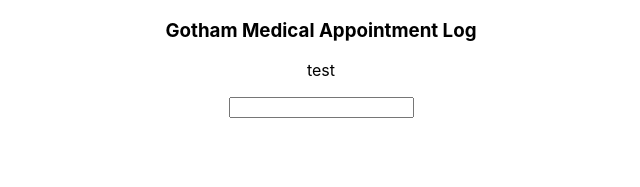
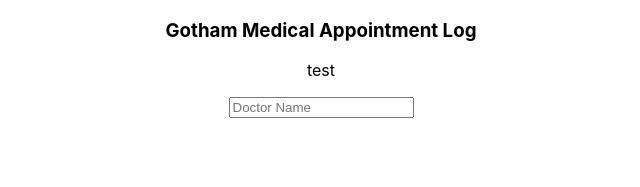
Before and after one commit to ojones311/cedar-takehome, a React (Create React App) app in the folder client/: page / in a window 1280 px wide. Shown: the top 187 px of the page, without its empty margins (319-959 px from the left). Built offline with nearby package versions, Linux system fonts and the light colour scheme.

Commit message:
start appt form

```diff
--- a/client/src/App.js
+++ b/client/src/App.js
@@ -4,12 +4,16 @@ import Dashboard from './Components/Dashboard'
 import AppointmentForm from './Components/AppointmentForm'
 import Header from './Components/Header'
 
+import {useState, useEffect} from 'react'
+
 function App() {
+
+  const [appointments, setAppointments] = useState(null)
   return (
     <div className="App">
       <Header />
       <div className='app-body'>
-        <Dashboard />
+        <Dashboard appointments={appointments}/>
         <AppointmentForm />
       </div>
     </div>
--- a/client/src/Components/AppointmentForm.jsx
+++ b/client/src/Components/AppointmentForm.jsx
@@ -4,7 +4,13 @@ const AppointmentForm = () => {
     return (
         <div className='main-form'>
             <form>
-                <input></input>
+                <input
+                    type='text'
+                    name='doctor'
+                    id='docname'
+                    placeholder='Doctor Name'
+                    value={''}
+                />
             </form>
         </div>
     )
--- a/client/src/Components/Dashboard.jsx
+++ b/client/src/Components/Dashboard.jsx
@@ -1,6 +1,10 @@
 import React from 'react'
 
+import {useState} from 'react'
+
 const Dashboard = () => {
+
+    const [appointments, setAppointments] = useState(null)
     return (
         <div className='main-body'>
             <p>test</p>
```
